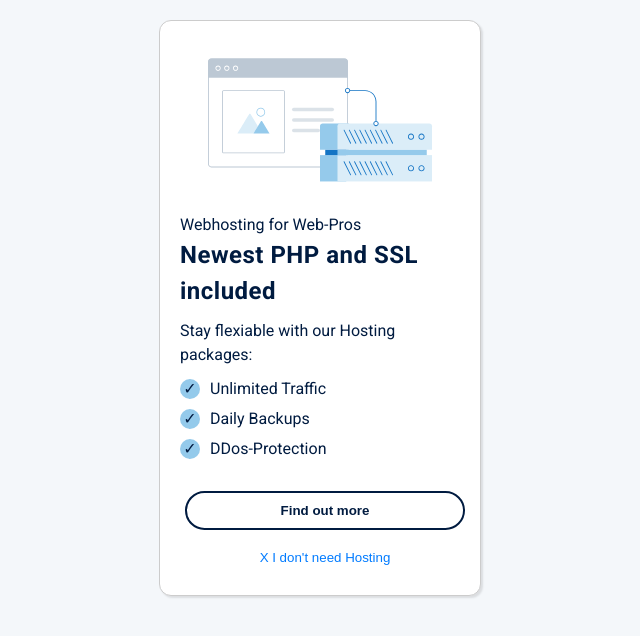
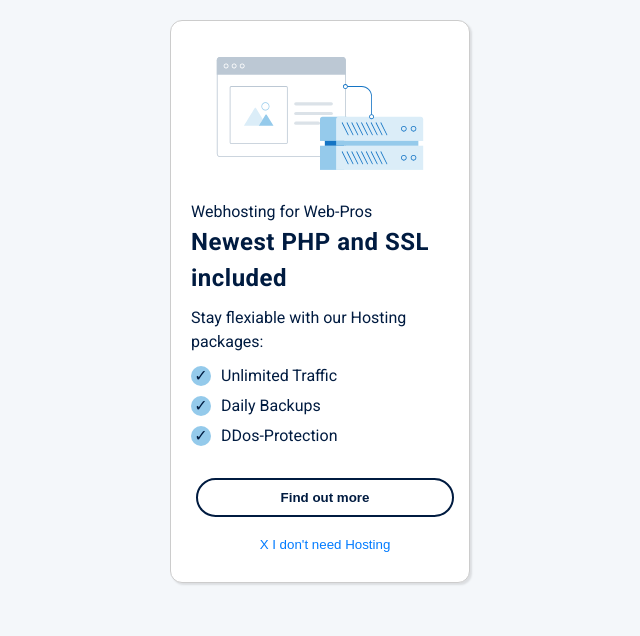
Before and after one commit to sumancfc/HTML-Template-Task, a plain HTML site: page index.html in a window 1280 px wide. Shown: the whole page, without its empty margins (320-960 px from the left). Drawn offline with Linux system fonts and the light colour scheme.

Commit message:
DS_Store removed and normalization added on css

```diff
--- a/style.css
+++ b/style.css
@@ -1,3 +1,13 @@
+*,
+*::before,
+*::after {
+    margin: 0;
+    padding: 0;
+    box-sizing: border-box;
+    text-decoration: none;
+    outline: none;
+}
+
 body {
     margin: 0;
     padding: 0;
@@ -6,7 +16,6 @@ body {
     font-family: "Roboto", sans-serif;
     font-size: 16px;
     font-weight: 400;
-    box-sizing: border-box;
 }
 
 .card-container {
@@ -19,7 +28,7 @@ body {
 
 .card {
     background: #fff;
-    width: 280px;
+    width: 300px;
     padding: 20px;
     border: 1px solid #ccc;
     border-radius: 12px;
```
Also changed, not shown: 2 other files.
